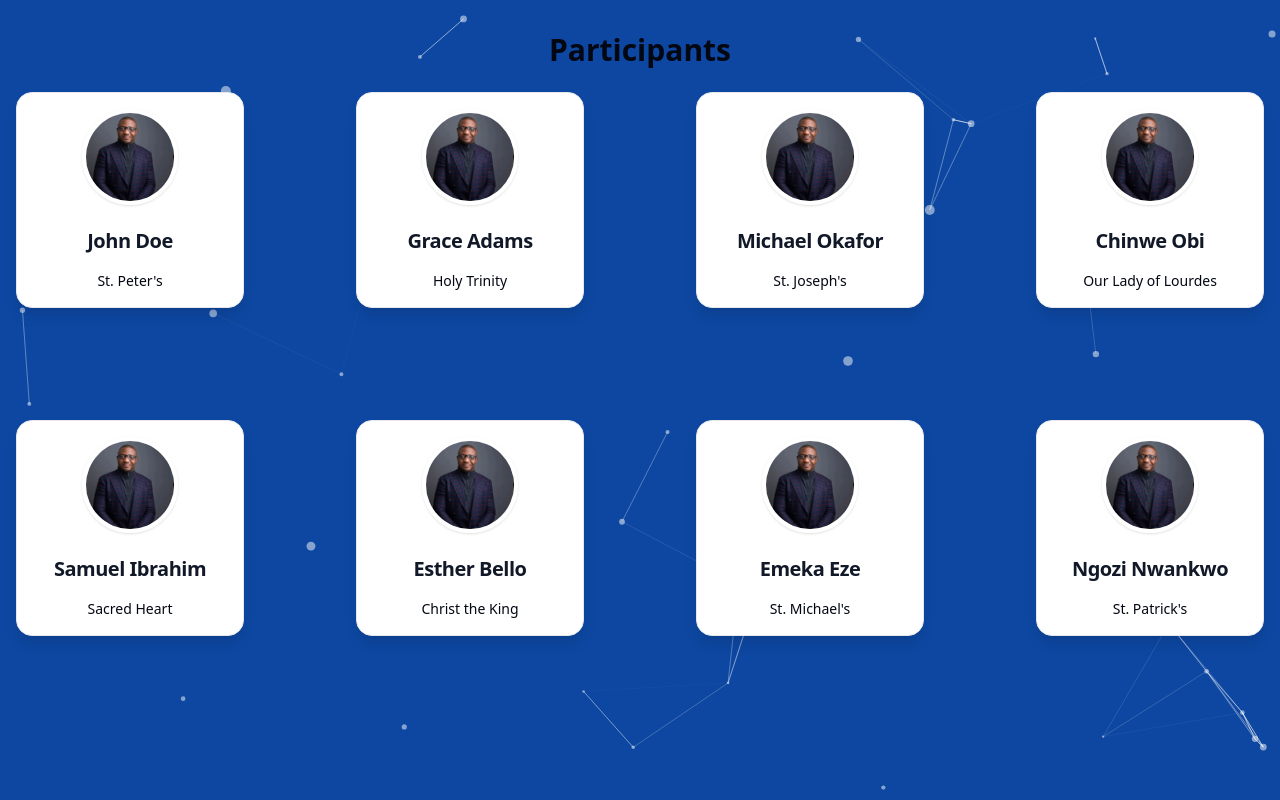
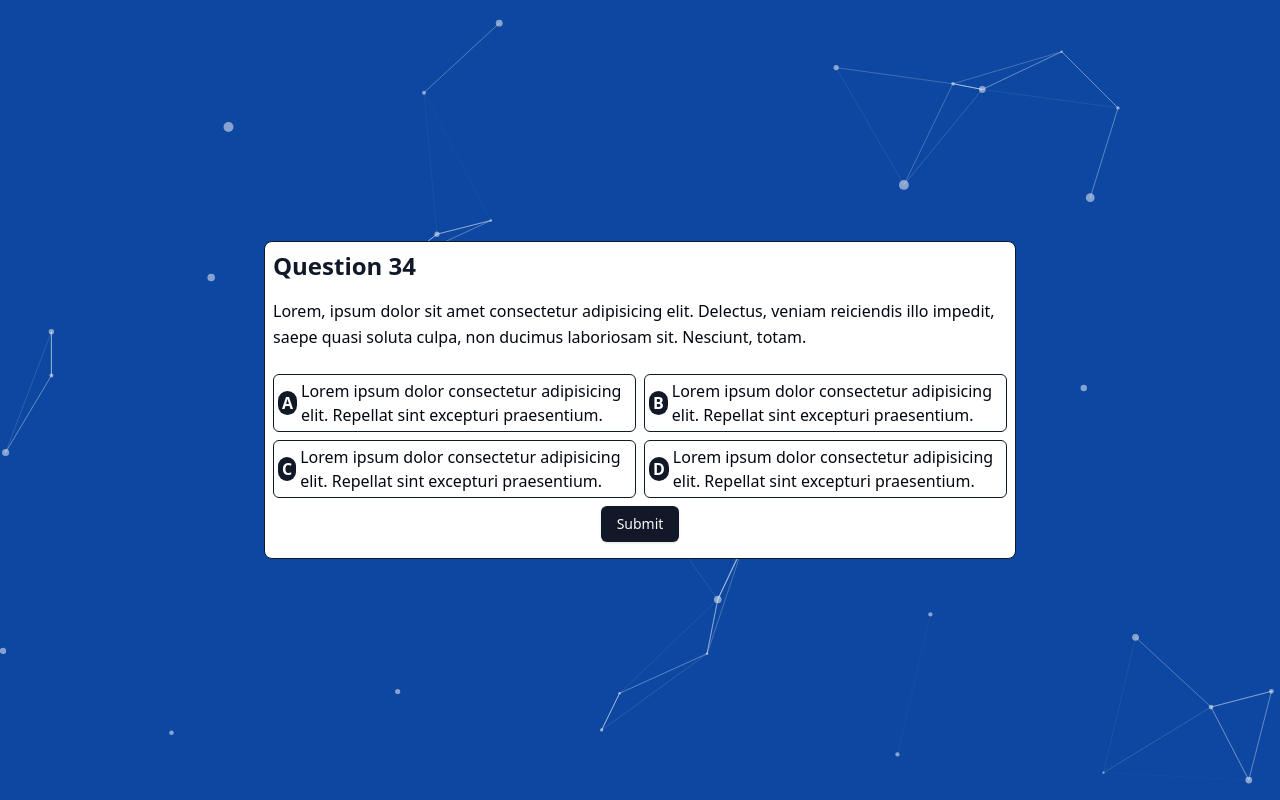
Before and after one commit to somchi/quizz-app, a Next.js app: page /1/audience in a window 1280 px wide. Built offline with nearby package versions, Linux system fonts and the light colour scheme.

Commit message:
reorder the question component

```diff
--- a/src/app/[quizzId]/audience/page.tsx
+++ b/src/app/[quizzId]/audience/page.tsx
@@ -7,9 +7,10 @@ import QuestionCom from "@/app/components/QuestionCom";
 const AudiencePage = () => {
   return (
     <section className="relative z-10">
+      {/* <WaitingCom type="roundToStart" /> */}
       {/* <LeaderBoard /> */}
-      {/* <QuestionCom /> */}
-      <ParticipantsCom />
+      <QuestionCom />
+      {/* <ParticipantsCom /> */}
     </section>
   );
 };
--- a/src/app/components/Particles.tsx
+++ b/src/app/components/Particles.tsx
@@ -23,9 +23,7 @@ const ParticlesBackground = ({ children }: Props) => {
     }).then(() => setInit(true));
   }, []);
 
-  const particlesLoaded = async (container?: Container) => {
-    console.log("Particles container:", container);
-  };
+  const particlesLoaded = async (container?: Container) => {};
 
   const options: ISourceOptions = useMemo(
     () => ({
--- a/src/app/components/QuestionCom.tsx
+++ b/src/app/components/QuestionCom.tsx
@@ -3,35 +3,37 @@ import { Button } from "./ui/button";
 
 const QuestionCom = () => {
   return (
-    <div className="bg-card gap-3 max-w-3xl mx-auto p-6 ">
-      <div className="md:border md:border-primary rounded-lg">
+    <div className="grid place-content-center  max-w-3xl mx-auto p-2 h-screen bg-transparent">
+      <div className="md:border md:border-primary bg-card p-2 rounded-lg">
         <h1 className="text-2xl font-semibold mb-4 text-primary">
           Question 34
         </h1>
-        <p className="mb-6 leading-relaxed">
+        <p className="mb-6 text-[0.8rem] md:text-[1rem] leading-relaxed">
           Lorem, ipsum dolor sit amet consectetur adipisicing elit. Delectus,
           veniam reiciendis illo impedit, saepe quasi soluta culpa, non ducimus
           laboriosam sit. Nesciunt, totam.
         </p>
 
-        <div className="grid grid-cols-2 ">
+        <div className="grid grid-cols-2 gap-2 ">
           {/* test options */}
           {["A", "B", "C", "D"].map((option) => (
             <div
               key={option}
-              className="flex  rounded-md cursor-pointer border border-primary bg-white hover:bg-theme-lightBlue transition-colors"
+              className="flex items-center gap-1  rounded-md cursor-pointer border border-primary p-1 bg-white hover:bg-theme-lightBlue transition-colors"
             >
-              <span className=" flex items-center justify-center text-[0.6rem] w-5 h-5 md:w-6 md:h-6 md:text-[1rem] rounded-full bg-primary text-white hover:bg-theme-blue font-bold select-none">
+              <span className="grid place-content-center text-[0.6rem] w-5 h-5 md:w-6 md:h-6 md:text-[1rem] p-1 rounded-full bg-primary text-white hover:bg-theme-blue font-bold select-none">
                 {option}
               </span>
-              <p className="">
+              <p className="text-[0.8rem] md:text-[1rem]">
                 Lorem ipsum dolor consectetur adipisicing elit. Repellat sint
                 excepturi praesentium.
               </p>
             </div>
           ))}
         </div>
-        <Button>Submit</Button>
+        <div className="grid place-content-center p-2">
+          <Button className="">Submit</Button>
+        </div>
       </div>
     </div>
   );
--- a/src/app/components/WaitingCom.tsx
+++ b/src/app/components/WaitingCom.tsx
@@ -26,7 +26,7 @@ const WaitingCom = ({ type = "quizToStart" }: WaitComProps) => {
   const component = waitingComponentMap[type] || null;
 
   return (
-    <div className="relative h-screen overflow-hidden">
+    <div className="relative h-screen overflow-y-auto">
       <div className="h-screen px-4 text-center space-y-6 relative z-10">
         <h1 className="text-3xl font-bold text-primary">{text}</h1>
         {component}
--- a/src/app/types/index.d.ts
+++ b/src/app/types/index.d.ts
@@ -1,5 +1,5 @@
-declare type WaitComProps = {
-  type?: string;
+type WaitComProps = {
+  type?: 'quizToStart' | 'roundToStart'
 };
 
 declare type CandiCardProps = {
```
